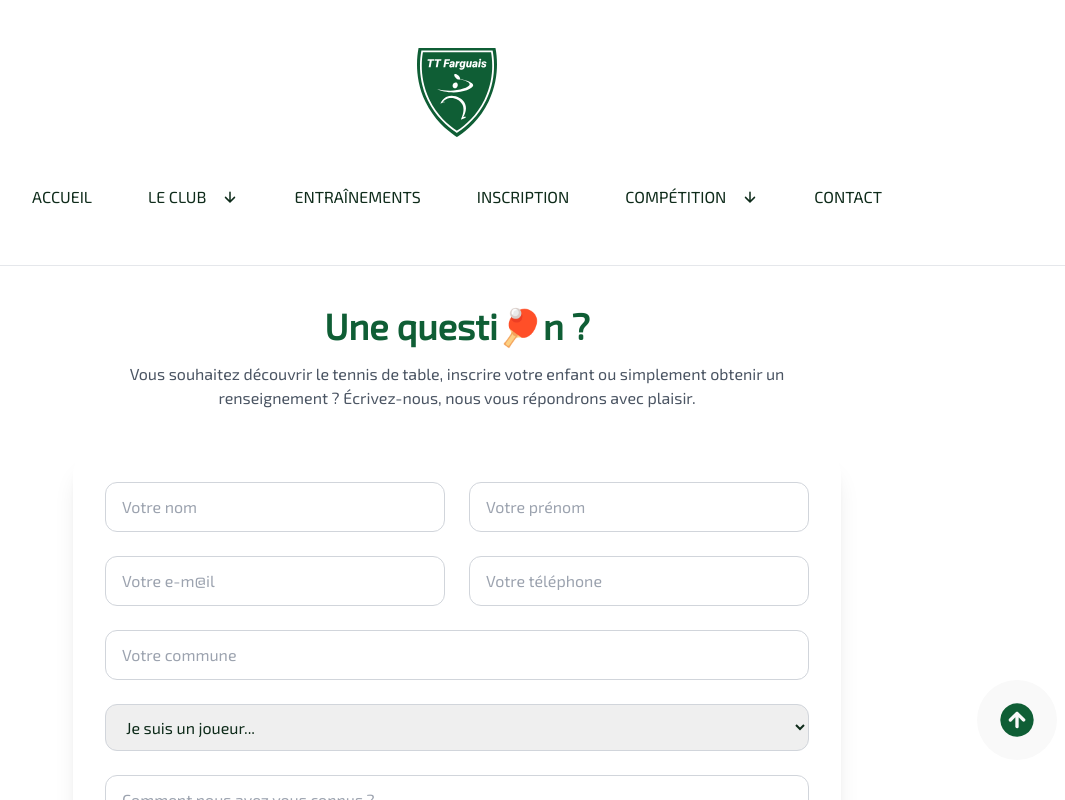
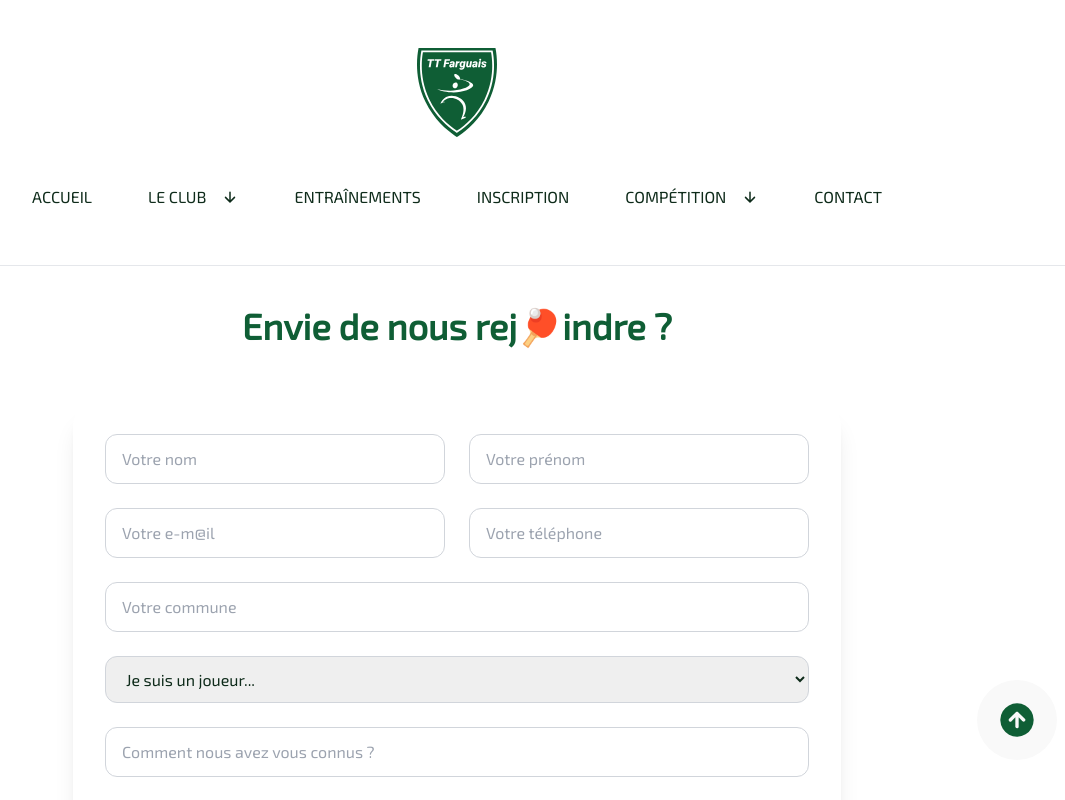
Before and after one commit to ttfarguais/ttfarguais, a Next.js app: page /contact in a window 1280 px wide. Shown: the top 800 px of the page, without its empty margins (183-1248 px from the left). Built offline with nearby package versions, Linux system fonts and the light colour scheme.

Commit message:
Update Contact.jsx

```diff
--- a/app/src/components/Main/contact/Contact.jsx
+++ b/app/src/components/Main/contact/Contact.jsx
@@ -19,13 +19,9 @@ export default function Contact({
     {/* Titre */}
     <div className="text-center mb-10 max-w-2xl">
       <h1 className="text-4xl font-bold text-solid mb-4">
-        Une questi🏓n ?
+        Envie de nous rej🏓indre ?
       </h1>
 
-      <p className="text-gray-600">
-        Vous souhaitez découvrir le tennis de table, inscrire votre enfant ou simplement
-        obtenir un renseignement ? Écrivez-nous, nous vous répondrons avec plaisir.
-      </p>
     </div>
 
     {/* Formulaire */}
```
